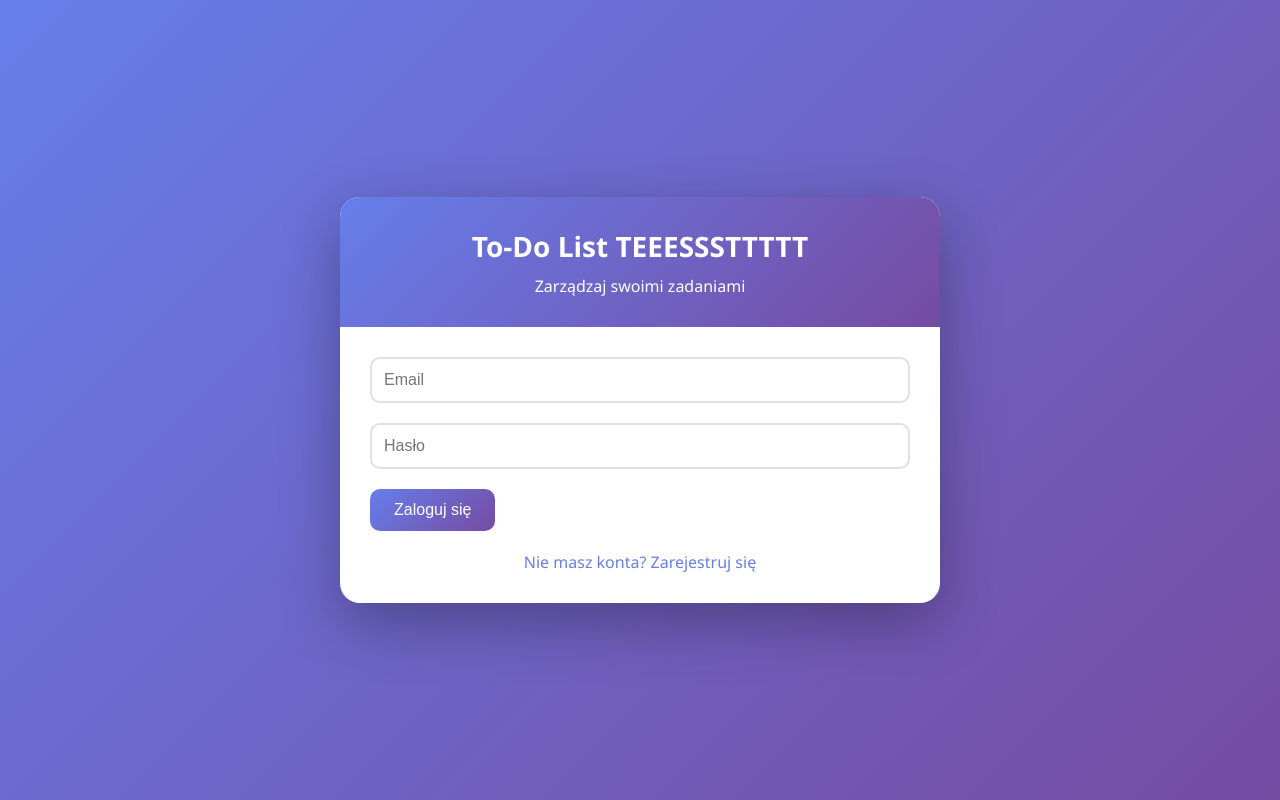
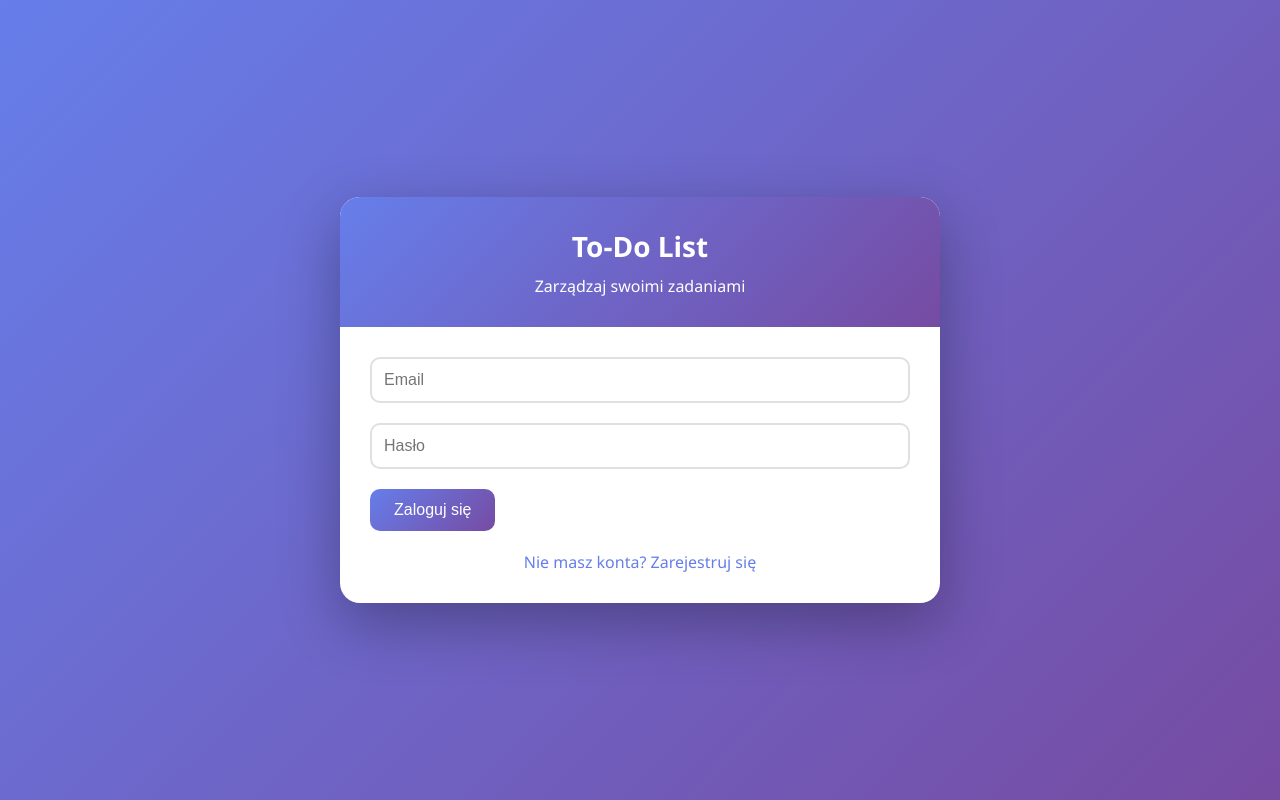
Before and after one commit to agciakk/agata.lubos_tc, a website: page public/index.html in a window 1280 px wide. Drawn offline with Linux system fonts and the light colour scheme.

Commit message:
test Ci/CD po zianach

```diff
--- a/public/index.html
+++ b/public/index.html
@@ -9,7 +9,7 @@
 <body>
     <div class="container">
         <div class="header">
-            <h1>To-Do List TEEESSSTTTTT</h1>
+            <h1>To-Do List</h1>
             <p>Zarządzaj swoimi zadaniami</p>
         </div>
 
```
